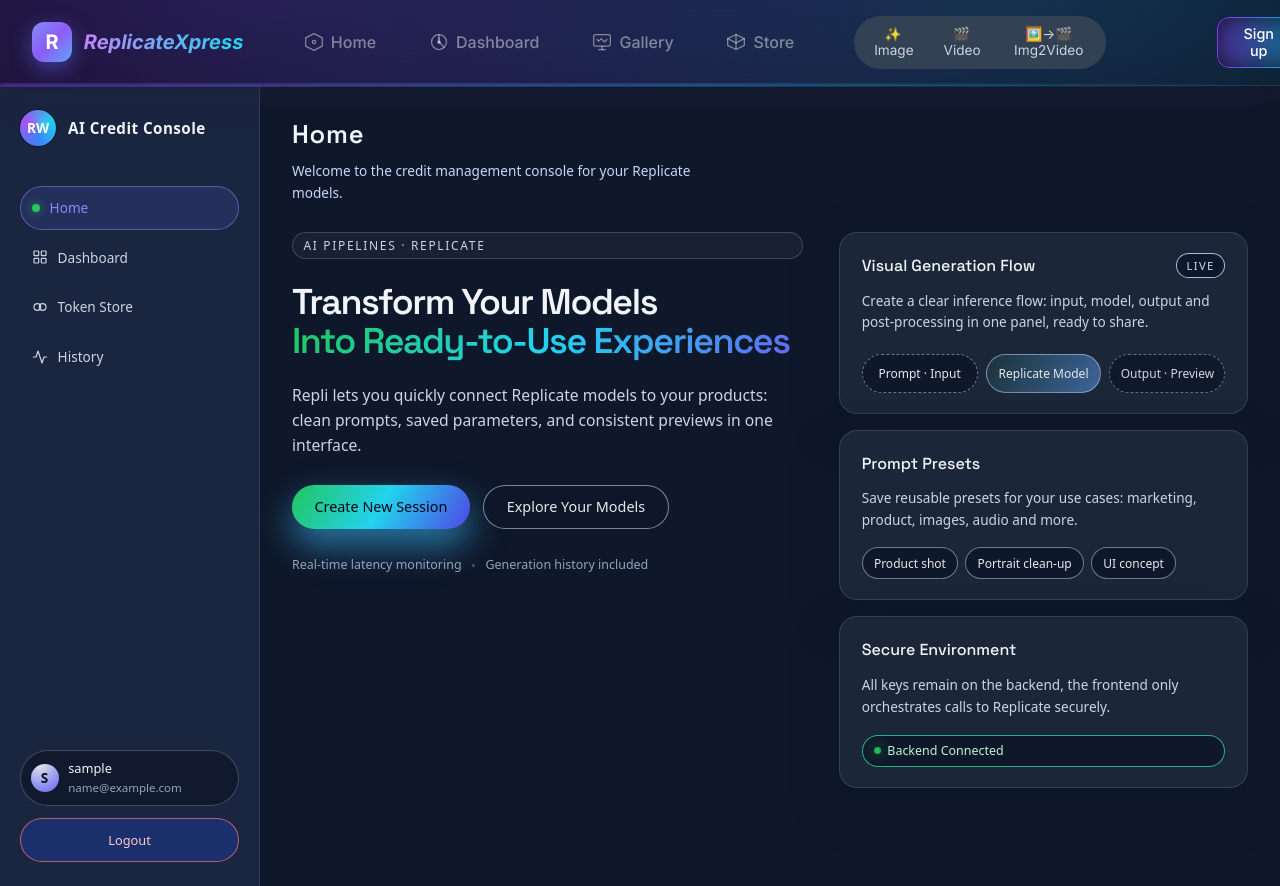
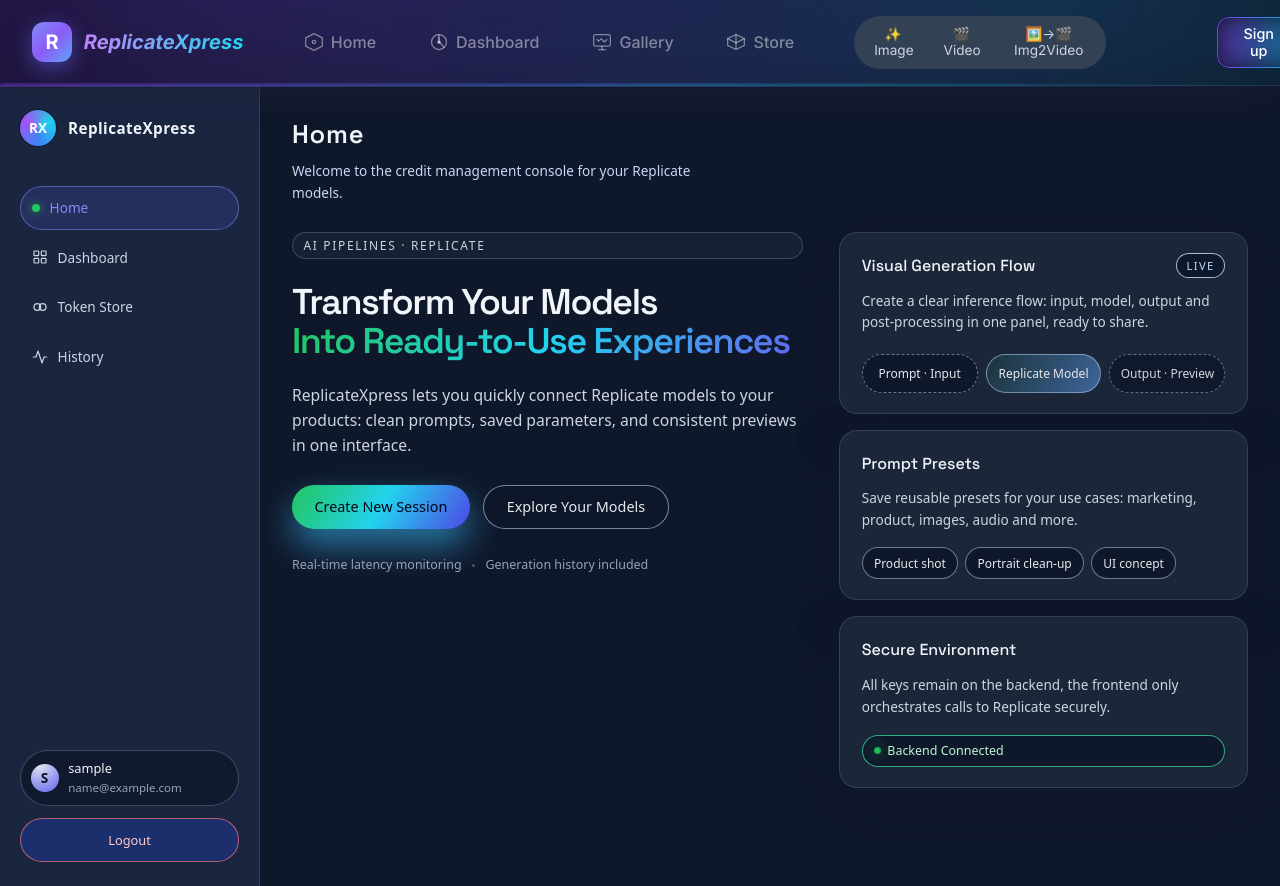
Before and after one commit to vall16/ReplicateWrapper, an Angular app in the folder frontend/: page /home in a window 1280 px wide. Built offline with nearby package versions, Linux system fonts and the light colour scheme; sample sign-in values are in the browser's storage.

Commit message:
repliexpress

```diff
--- a/frontend/src/app/pages/dashboard/dashboard.component.ts
+++ b/frontend/src/app/pages/dashboard/dashboard.component.ts
@@ -16,7 +16,7 @@ import { FormsModule } from '@angular/forms';
         <div class="brand">
           <div class="brand-logo">RX</div>
           <div class="brand-text">
-            <span class="brand-title">AI Credit Console</span>
+            <span class="brand-title">ReplicateXpress</span>
           </div>
         </div>
 
--- a/frontend/src/app/pages/hero/hero.component.ts
+++ b/frontend/src/app/pages/hero/hero.component.ts
@@ -16,7 +16,7 @@ import { RouterModule } from '@angular/router';
         <div class="nav-container">
           <div class="logo">
             <!-- <span class="logo-icon">🚀</span>
-            <span class="logo-text">Repli</span> -->
+            <span class="logo-text">ReplicateXpress</span> -->
           </div>
           <ul class="nav-menu">
             <li><a href="#features">Products</a></li>
@@ -37,7 +37,7 @@ import { RouterModule } from '@angular/router';
       <!-- Hero Section -->
       <section class="hero">
         <div class="hero-content">
-          <!-- <div class="hero-label">AI Credit Console · Replicate</div> -->
+          <!-- <div class="hero-label">ReplicateXpress · Replicate</div> -->
           <h1 class="hero-title">
             Create <br/>
             <span class="gradient-text dynamic-text">{{ currentWord }}</span><span class="cursor">_</span>
@@ -411,7 +411,7 @@ import { RouterModule } from '@angular/router';
       <!-- CTA Section -->
       <section class="cta">
         <h2>Ready to Get Started?</h2>
-        <p>Join thousands of developers using Repli</p>
+        <p>Join thousands of developers using ReplicateXpress</p>
         <button class="btn btn-primary-large" (click)="navigateTo('register')">
           Sign Up Free Today
         </button>
@@ -446,7 +446,7 @@ import { RouterModule } from '@angular/router';
   <div class="legal-container">
     <h2>Terms of Service</h2>
     <p>
-      By using Repli you agree to the following terms.
+      By using ReplicateXpress you agree to the following terms.
     </p>
 
     <ul>
@@ -463,7 +463,7 @@ import { RouterModule } from '@angular/router';
   <div class="legal-container">
     <h2>Terms of Service</h2>
     <p>
-      By using Repli you agree to the following terms.
+      By using ReplicateXpress you agree to the following terms.
     </p>
 
     <ul>
--- a/frontend/src/app/pages/home/home.component.ts
+++ b/frontend/src/app/pages/home/home.component.ts
@@ -12,10 +12,10 @@ import { AuthService, User } from '../../services/auth.service';
       <!-- Left rail -->
       <aside class="sidebar">
         <div class="brand">
-          <div class="brand-logo">RW</div>
+          <div class="brand-logo">RX</div>
           <div class="brand-text">
-            <span class="brand-title">AI Credit Console</span>
-            <!-- <span class="brand-subtitle">AI Credit Console</span> -->
+            <span class="brand-title">ReplicateXpress</span>
+            <!-- <span class="brand-subtitle">ReplicateXpress</span> -->
           </div>
         </div>
 
@@ -71,7 +71,7 @@ import { AuthService, User } from '../../services/auth.service';
               <span class="gradient-text">Into Ready-to-Use Experiences</span>
             </h2>
             <p class="hero-subtitle">
-              Repli lets you quickly connect Replicate models to your products:
+              ReplicateXpress lets you quickly connect Replicate models to your products:
               clean prompts, saved parameters, and consistent previews in one interface.
             </p>
             <div class="hero-actions">
--- a/frontend/src/app/pages/login/security.component.ts
+++ b/frontend/src/app/pages/login/security.component.ts
@@ -12,7 +12,7 @@ import { Router } from '@angular/router';
 
         <h1>Security & Data Protection</h1>
         <p class="intro">
-          Data and API security is an absolute priority for Repli.
+          Data and API security is an absolute priority for ReplicateXpress.
           We operate as a secure wrapper for accessing AI models from Replicate.ai,
           ensuring protection, isolation and complete control of requests.
         </p>
@@ -69,7 +69,7 @@ import { Router } from '@angular/router';
         <section>
           <h2>🔎 Responsibility</h2>
           <p>
-            Repli acts as a technical intermediary for accessing AI models.
+            ReplicateXpress acts as a technical intermediary for accessing AI models.
             Generated content is the responsibility of the end user.
             We collaborate with Replicate.ai to ensure compliance and security.
           </p>
```
Also changed, not shown: 1 other file (tests, documents, lock files or other folders).
